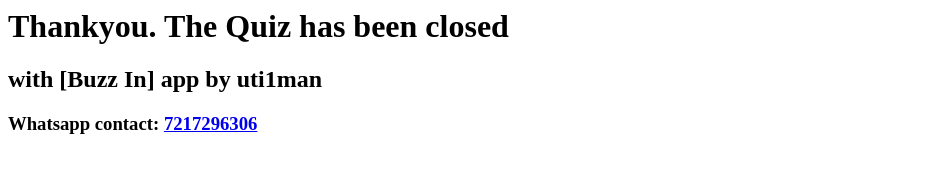
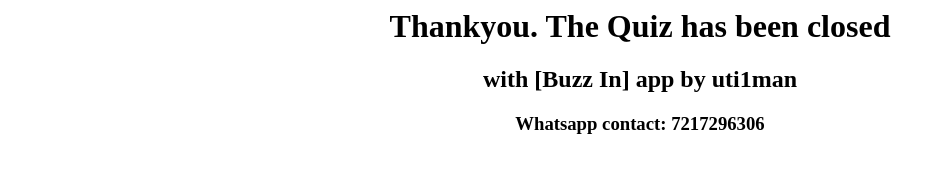
Before and after one commit to jtstatic/jtstatic.github.io, a plain HTML site: page index.html in a window 1280 px wide. Shown: the whole page, without its empty margins (0-946 px from the left). Drawn offline with Linux system fonts and the light colour scheme.

Commit message:
Update index.html

```diff
--- a/index.html
+++ b/index.html
@@ -1,5 +1,9 @@
 <html>
+<body>
+<center>
 <h1>Thankyou. The Quiz has been closed</h1>
 <h2>with [Buzz In] app by uti1man</h2>
-<h3>Whatsapp contact: <a href="https://wa.me/917217296306">7217296306</a></h3>
+<h3>Whatsapp contact: 7217296306</h3>
+</center>
+</body>
 <html>
```
